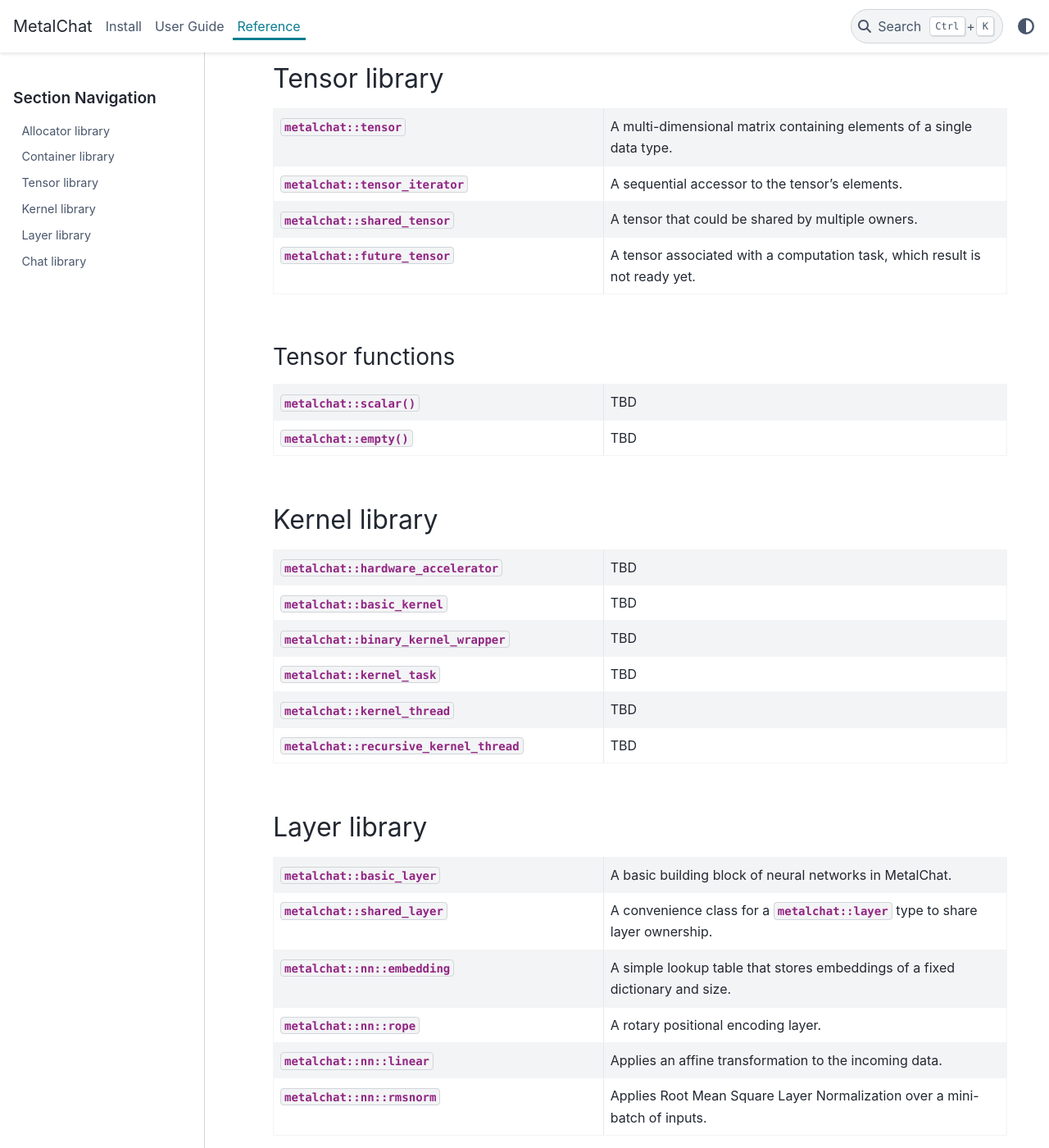
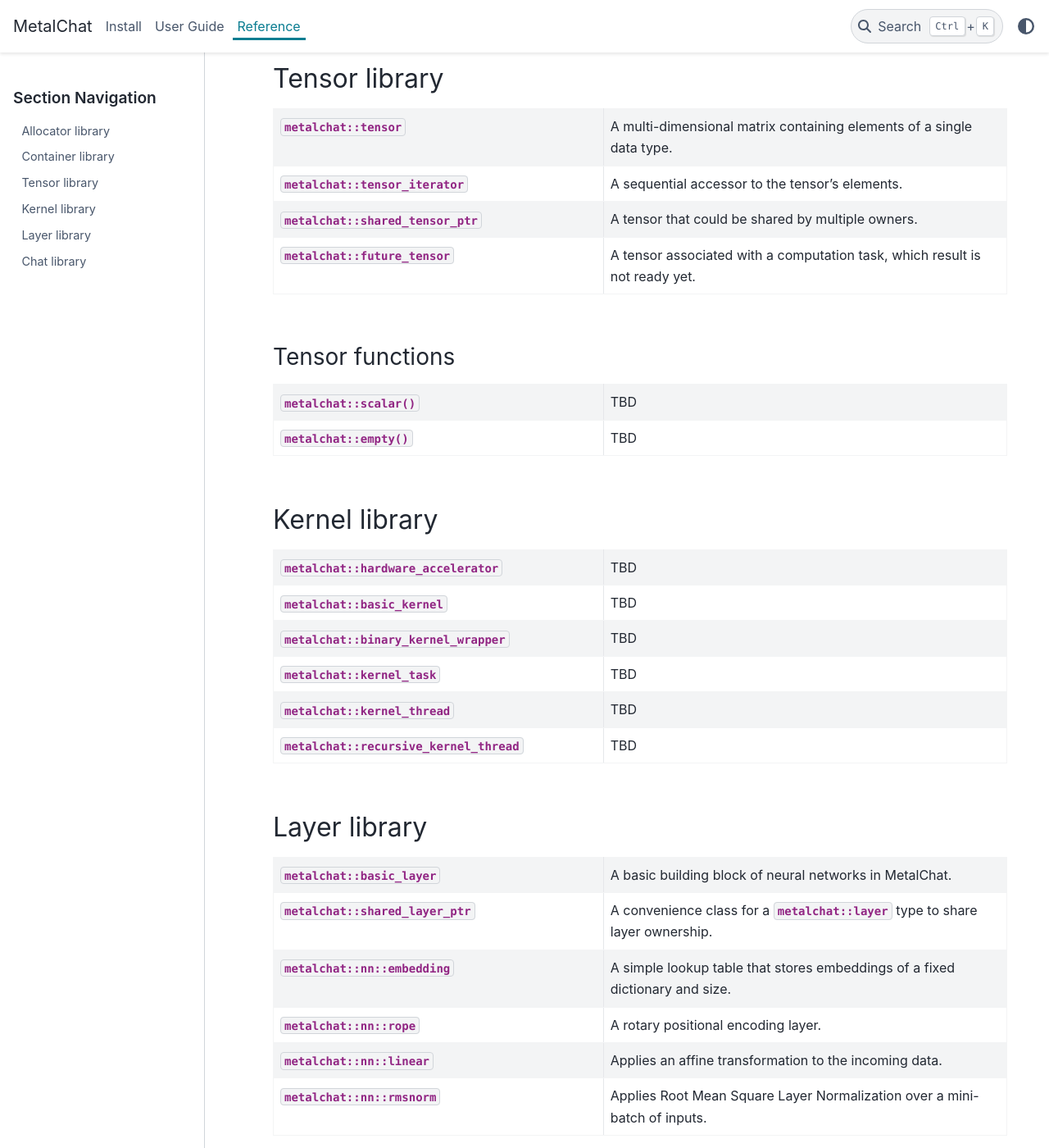
Before and after one commit to ybubnov/metalchat, a Sphinx documentation site: the page built from documentation/reference/index.rst, in a window 1280 px wide and 1400 px high, scrolled down 1336 px. Shown: the whole window at 82% size. Built offline with Sphinx 7.4.7 and the PyData theme 0.15.4, drawn with Linux system fonts in a browser that asks for light colours.

Commit message:
Remove polymorphic tensor, unify registration of params.

```diff
--- a/documentation/reference/index.rst
+++ b/documentation/reference/index.rst
@@ -98,7 +98,7 @@
    * - :cpp:class:`metalchat::tensor_iterator`
      - A sequential accessor to the tensor's elements.
 
-   * - :cpp:class:`metalchat::shared_tensor`
+   * - :cpp:class:`metalchat::shared_tensor_ptr`
      - A tensor that could be shared by multiple owners.
 
    * - :cpp:class:`metalchat::future_tensor`
@@ -155,7 +155,7 @@
    * - :cpp:class:`metalchat::basic_layer`
      - A basic building block of neural networks in MetalChat.
 
-   * - :cpp:class:`metalchat::shared_layer`
+   * - :cpp:class:`metalchat::shared_layer_ptr`
      - A convenience class for a :cpp:class:`metalchat::layer` type to share layer ownership.
 
    * - :cpp:class:`metalchat::nn::embedding`
--- a/documentation/reference/layer.rst
+++ b/documentation/reference/layer.rst
@@ -11,7 +11,7 @@
 Shared Layer
 ------------
 
-.. doxygenclass:: metalchat::shared_layer
+.. doxygenclass:: metalchat::shared_layer_ptr
    :members:
 
 
--- a/documentation/reference/tensor.rst
+++ b/documentation/reference/tensor.rst
@@ -17,7 +17,7 @@
 Shared Tensor
 -------------
 
-.. doxygenclass:: metalchat::shared_tensor
+.. doxygenclass:: metalchat::shared_tensor_ptr
 
 
 Future Tensor
```
Also changed, not shown: 12 other files.
